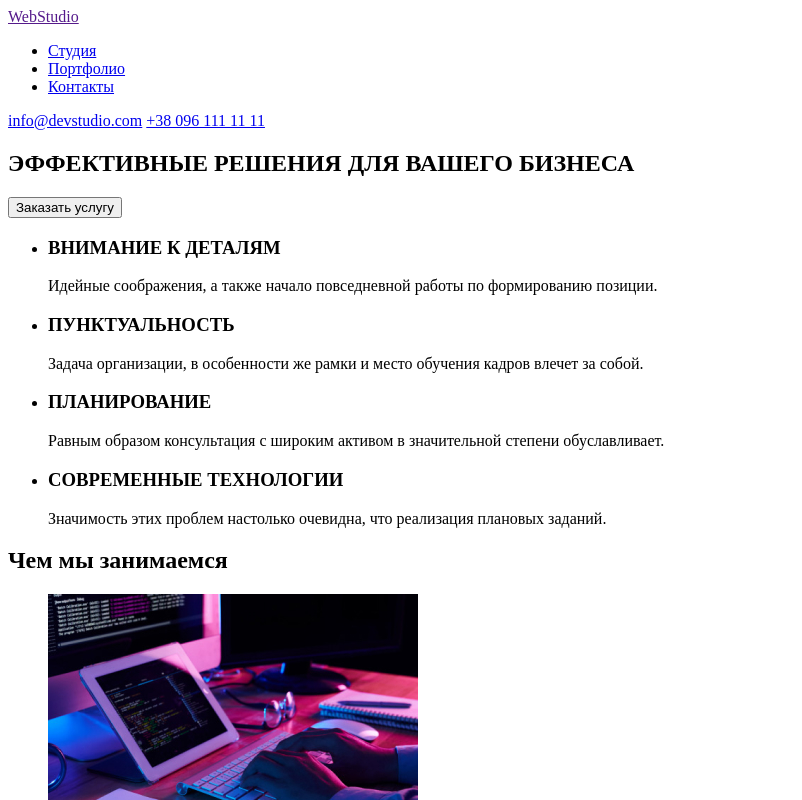
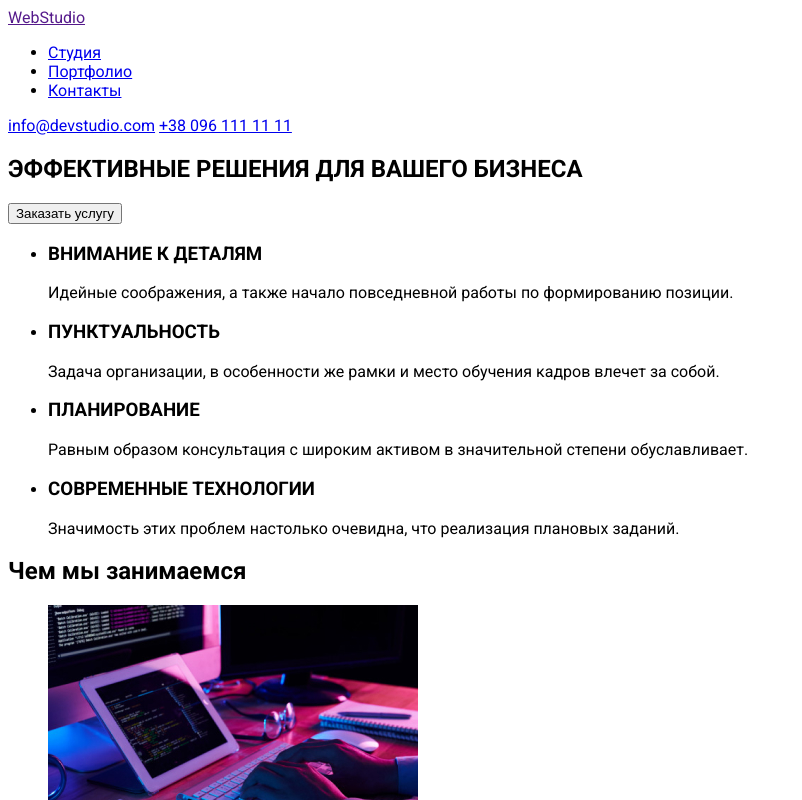
Before and after one commit to VictoriaWii/goit-markup-hw-02, a plain HTML site: page index.html in a window 1280 px wide. Shown: the top 800 px of the page, without its empty margins (0-802 px from the left). Drawn offline with Linux system fonts and the light colour scheme.

Commit message:
подключает шрифт к body

```diff
--- a/css/styles.css
+++ b/css/styles.css
@@ -0,0 +1,3 @@
+body {
+  font-family: "Roboto", sans-serif;
+}
--- a/index.html
+++ b/index.html
@@ -6,6 +6,12 @@
     <meta name="viewport" content="width=device-width, initial-scale=1.0" />
     <title>WebStudio</title>
     <link rel="stylesheet" href="./css/styles.css" />
+    <link rel="preconnect" href="https://fonts.googleapis.com" />
+    <link rel="preconnect" href="https://fonts.gstatic.com" crossorigin />
+    <link
+      href="https://fonts.googleapis.com/css2?family=Raleway:wght@700&family=Roboto:wght@400;500;700;900&display=swap"
+      rel="stylesheet"
+    />
   </head>
   <body>
     <!-- Шапка-->
```
Also changed, not shown: portfolio.html (+6 -0 lines).
